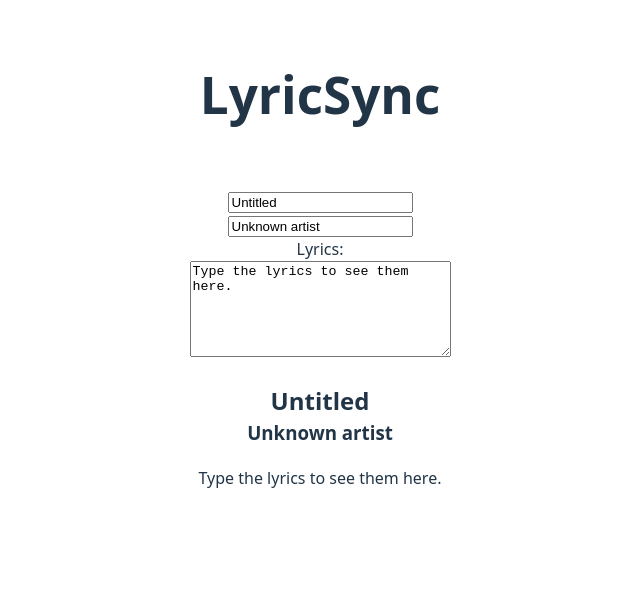
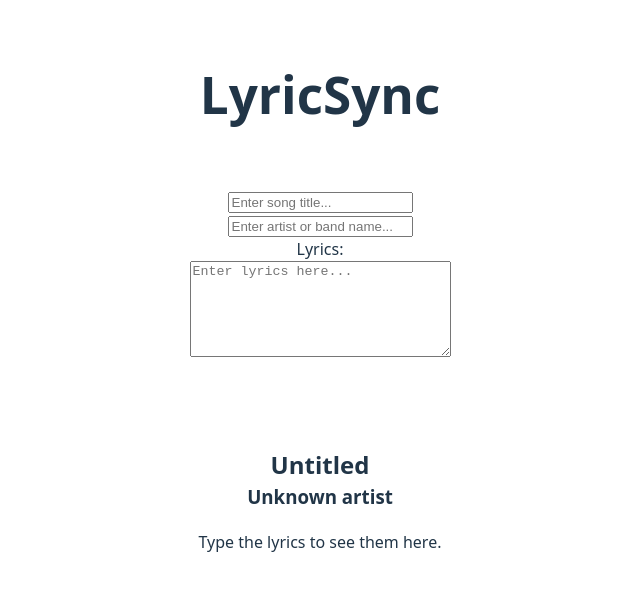
Before and after one commit to christianpjimenez/lyric-sync, a React (Vite) app: page / in a window 1280 px wide. Shown: the top 590 px of the page, without its empty margins (320-960 px from the left). Built offline with nearby package versions, Linux system fonts and the light colour scheme.

Commit message:
Lyric input component for better organization

```diff
--- a/src/App.jsx
+++ b/src/App.jsx
@@ -1,6 +1,7 @@
 import { useState } from 'react'
 import './App.css'
 import Header from './Header.jsx'
+import LyricInput from './LyricInput.jsx';
 
 function App() {
 
@@ -10,39 +11,13 @@ function App() {
     lyrics: "Type the lyrics to see them here."
   });
 
-  /*const [lyrics, setLyrics] = useState("");
-  const [songTitle, setSongTitle] = useState("");
-  const [artist, setArtist] = useState("");*/
-
   return (
     <>
       <Header />
 
+      <LyricInput song={song} setSong={setSong} />
+
       <div className="card">
-        <input
-          type="text"
-          placeholder="Enter song title..."
-          value={song.title}
-          onChange={(e) => setSong({...song, title: e.target.value})}
-        />
-        <br />
-        <input
-          type="text"
-          placeholder="Enter artist or band name..."
-          value={song.artist}
-          onChange={(e) => setSong({...song, artist: e.target.value})}
-        />
-        <br />
-        <label htmlFor="lyricsArea">Lyrics:</label>
-        <br />
-        <textarea
-          id="lyricsArea"
-          placeholder="Enter lyrics here..."
-          value={song.lyrics}
-          onChange={(e) => setSong({...song, lyrics: e.target.value})}
-          rows="6"
-          cols="30"
-        />
 
         <h2 className='song-title'>
           <strong>
--- /dev/null
+++ b/src/LyricInput.jsx
@@ -0,0 +1,32 @@
+function LyricInput(song, setSong) {
+    return (
+        <div className="card">
+        <input
+            type="text"
+            placeholder="Enter song title..."
+            value={song.title}
+            onChange={(e) => setSong({...song, title: e.target.value})}
+        />
+        <br />
+        <input
+            type="text"
+            placeholder="Enter artist or band name..."
+            value={song.artist}
+            onChange={(e) => setSong({...song, artist: e.target.value})}
+        />
+        <br />
+        <label htmlFor="lyricsArea">Lyrics:</label>
+        <br />
+        <textarea
+            id="lyricsArea"
+            placeholder="Enter lyrics here..."
+            value={song.lyrics}
+            onChange={(e) => setSong({...song, lyrics: e.target.value})}
+            rows="6"
+            cols="30"
+        />
+        </div>
+    )
+}
+
+export default LyricInput;
```
